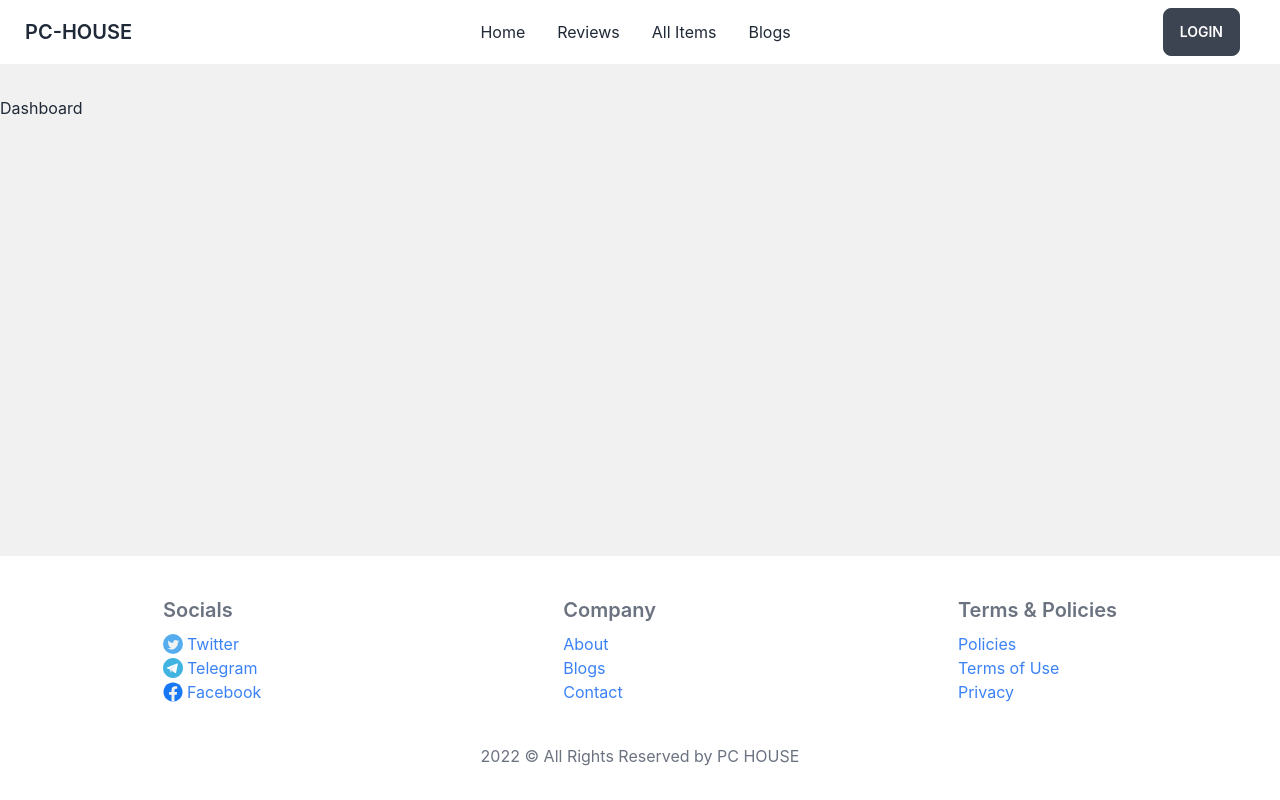
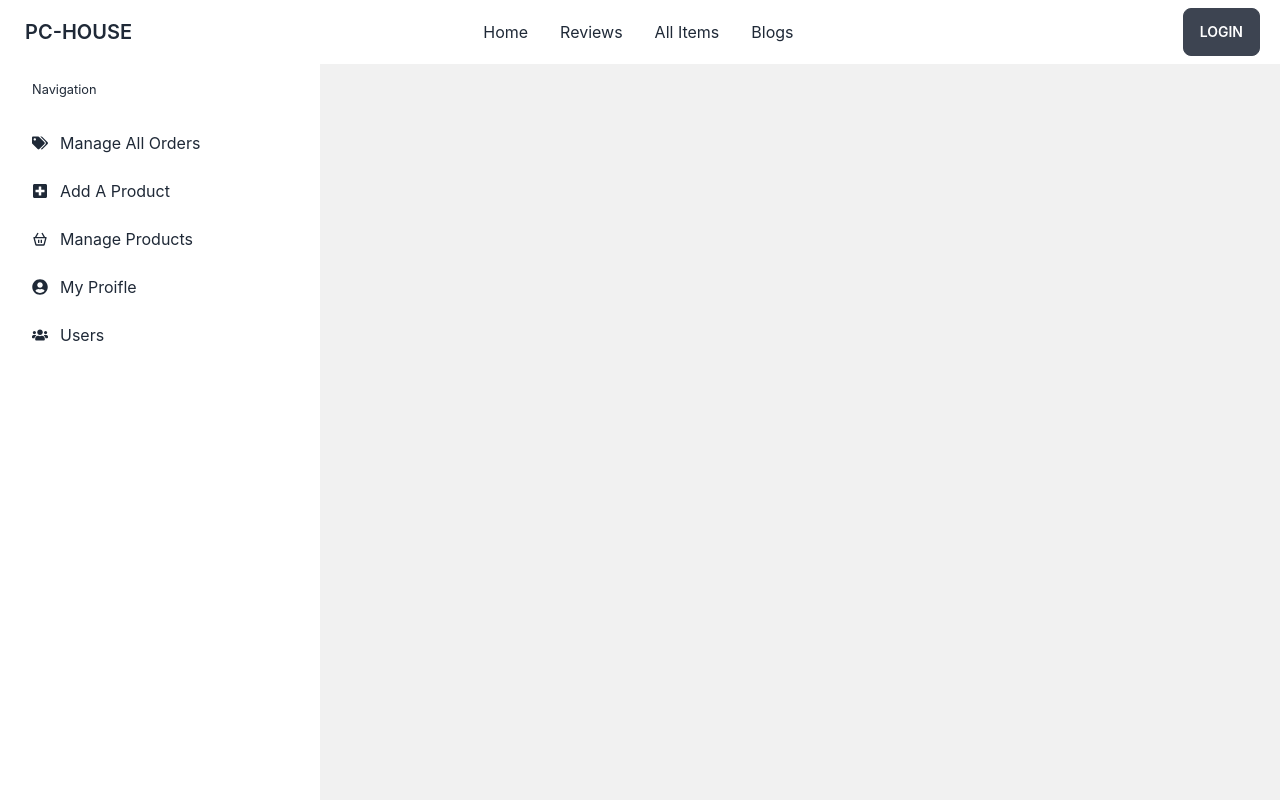
Before and after one commit to KnsDev330/pc-house-client, a React (Create React App) app: page /dashboard in a window 1280 px wide. Shown: the top 800 px of the page. Built offline with nearby package versions, Linux system fonts and the light colour scheme; no server answers.

Commit message:
added dashboard navigations

```diff
--- a/src/Components/Shared/Dashboard/Dashboard.js
+++ b/src/Components/Shared/Dashboard/Dashboard.js
@@ -1,11 +1,43 @@
-import React from 'react';
+import React, { useState } from 'react';
+import { Link, Outlet } from 'react-router-dom';
+import { BiBasket } from 'react-icons/bi';
+import { FaPlusSquare, FaTags, FaUsers, FaUserCircle, FaCommentDots } from 'react-icons/fa';
 
 import './Dashboard.css';
 
 const Dashboard = () => {
+    const [isAdmin, setIsAdmin] = useState(true);
+
     return (
         <div>
-            Dashboard
+            <Outlet />
+            <div class="drawer drawer-mobile">
+                <input id="my-drawer-2" type="checkbox" class="drawer-toggle" />
+                <div class="drawer-content flex flex-col items-center justify-center">
+
+
+
+                </div>
+                <div class="drawer-side">
+                    <label for="my-drawer-2" class="drawer-overlay"></label>
+                    <ul class="menu p-4 overflow-y-auto w-80 bg-base-100 text-base-content">
+                        <small className='pl-4 pb-5'>Navigation</small>
+                        {isAdmin && <>
+                            <li><Link to='manage-orders'><FaTags /> Manage All Orders</Link></li>
+                            <li><Link to='add-product'><FaPlusSquare /> Add A Product</Link></li>
+                            <li><Link to='manage-product'><BiBasket /> Manage Products</Link></li>
+                            <li><Link to='profile'><FaUserCircle /> My Proifle</Link></li>
+                            <li><Link to='users'><FaUsers /> Users</Link></li>
+                        </>}
+                        {!isAdmin && <>
+                            <li><Link to='my-orders'><FaTags /> My Orders</Link></li>
+                            <li><Link to='add-review'><FaCommentDots /> Add A Review</Link></li>
+                            <li><Link to='profile'><FaUserCircle /> My Proifle</Link></li>
+                        </>}
+                    </ul>
+
+                </div>
+            </div>
         </div>
     );
 };
--- a/src/Components/Shared/Header/Header.js
+++ b/src/Components/Shared/Header/Header.js
@@ -3,13 +3,14 @@ import React from 'react';
 import { useAuthState } from 'react-firebase-hooks/auth';
 import { Link } from 'react-router-dom';
 import { auth } from '../../../firebase.init';
+import { FiMenu } from 'react-icons/fi';
 
 import './Header.css';
 
 const Header = () => {
     const [user] = useAuthState(auth);
     return (
-        <div className="navbar bg-base-100 mb-4 lg:mb-8">
+        <div className="navbar bg-base-100 sticky top-0 z-50">
             <div className="navbar-start">
                 <div className="dropdown">
                     <label tabIndex="0" className="btn btn-ghost lg:hidden">
@@ -34,8 +35,9 @@ const Header = () => {
                     {user && <li><Link to='/dashboard' className='font-semibold'>Dashboard</Link></li>}
                 </ul>
             </div>
-            <div className="navbar-end pr-8">
-                {user ? <button className="btn btn-outline btn-error" onClick={() => signOut(auth)}>Logout</button> : <Link to='/login' className="btn">Login</Link>}
+            <div className="navbar-end pr-3">
+                {user ? <button className="btn btn-outline hidden btn-error" onClick={() => signOut(auth)}>Logout</button> : <Link to='/login' className="btn">Login</Link>}
+                <label for="my-drawer-2" class="btn btn-ghost lg:hidden drawer-button lg:hidden"><FiMenu className='h-[25px] w-[25px]' /></label>
             </div>
         </div>
     );
```
